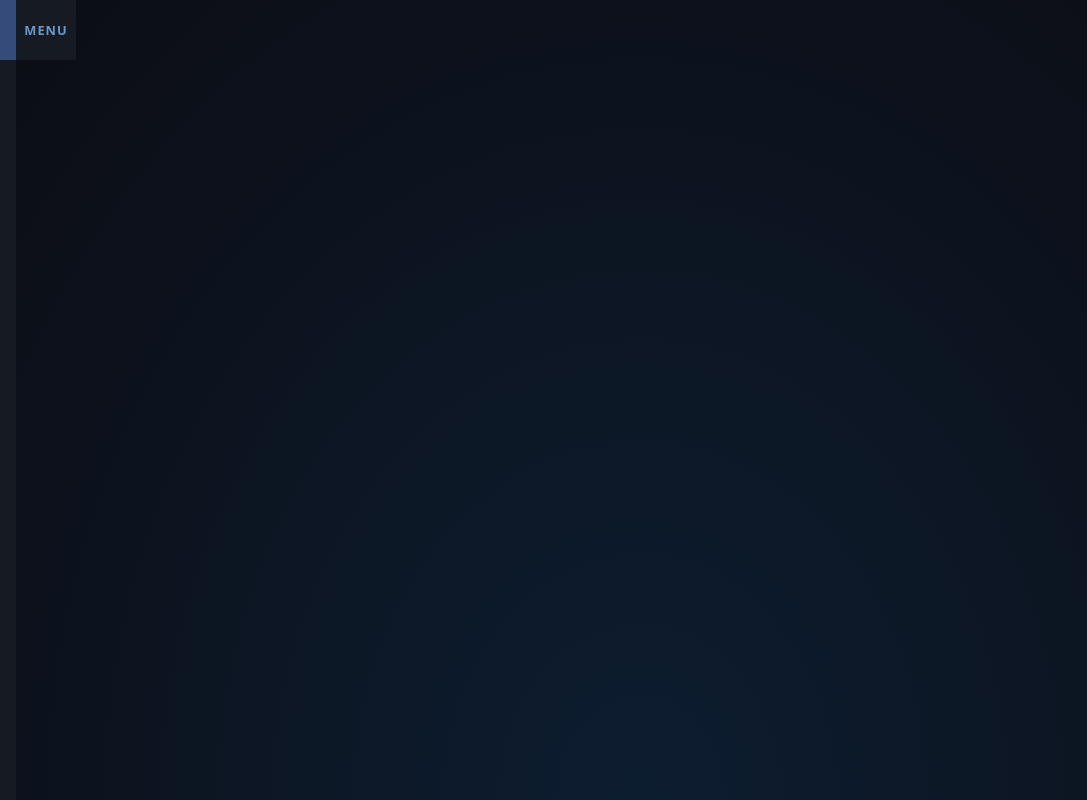
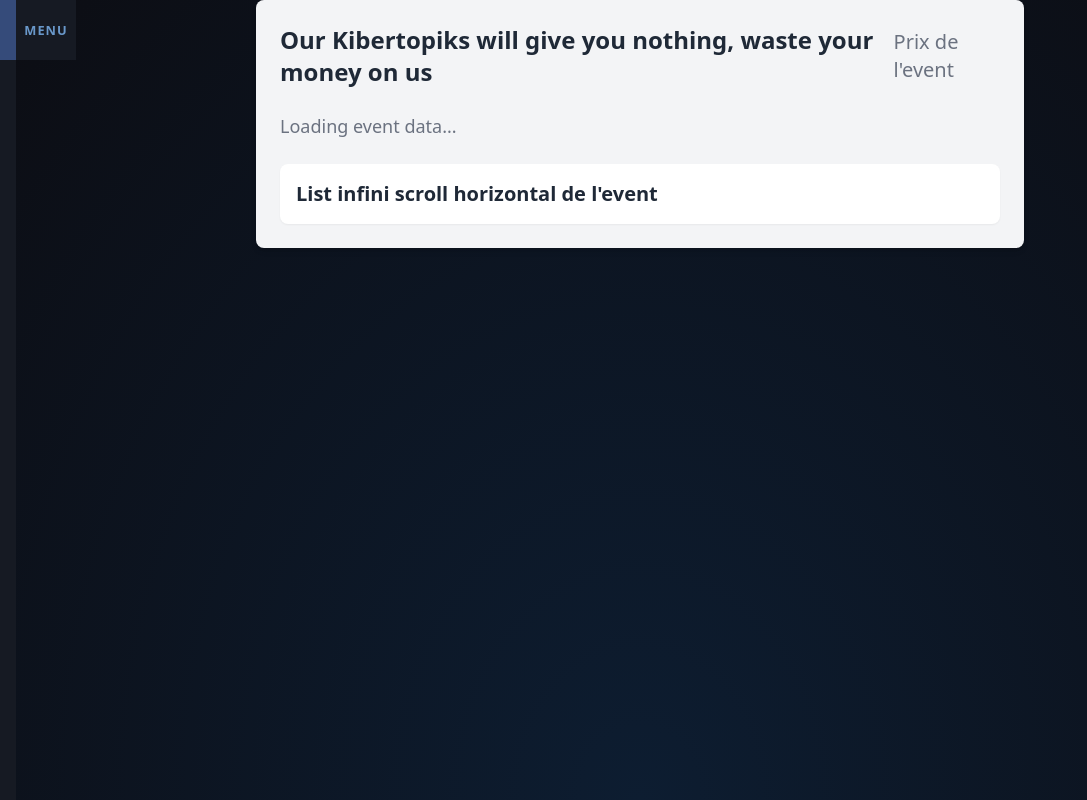
Before and after one commit to Les-SDF/nooble-ui, a Vue app: page /events/1 in a window 1280 px wide. Shown: the whole page, without its empty margins (0-1087 px from the left). Built offline with nearby package versions, Linux system fonts and the light colour scheme; no server answers; the HTML template or start-up script is replaced by a standard one.

Commit message:
feat: Create Detail Event page (WIP)

```diff
--- a/src/views/EventDetail.vue
+++ b/src/views/EventDetail.vue
@@ -2,13 +2,41 @@
 import { apiStore } from '@/util/apiStore.ts'
 import EntityEnum from '@/util/lib/entityEnum.ts'
 import { useRoute } from 'vue-router'
+import type { Event } from '@/type.ts'
+import { ref } from 'vue'
 
 const route = useRoute();
 
+const event = ref();
+
 apiStore.getById(EntityEnum.event,Number(route.params.id)).then(reponseJSON => {
+  const data = reponseJSON as { member: Event };
+  event.value = data.member;
   console.log(reponseJSON);
 });
 </script>
+
+<template>
+  <div class="p-6 bg-gray-100 rounded-lg shadow-md max-w-3xl mx-auto">
+    <div class="flex justify-between items-center mb-6">
+      <h2 class="text-2xl font-semibold text-gray-800">
+        {{ event?.titre || 'Our Kibertopiks will give you nothing, waste your money on us' }}
+      </h2>
+      <h3 class="text-xl text-gray-500">Prix de l'event</h3>
+    </div>
+    <p v-if="event" class="text-gray-700 text-lg">
+      {{ event?.description || 'Description de notre event' }}
+    </p>
+    <div v-else class="text-gray-500 text-lg">
+      <p>Loading event data...</p>
+    </div>
+
+    <div class="mt-6 bg-white p-4 rounded-lg shadow-sm">
+      <h3 class="text-xl font-semibold text-gray-800">List infini scroll horizontal de l'event</h3>
+      <!-- You can add your infinite scroll component here -->
+    </div>
+  </div>
+</template>
 
 
 
```
